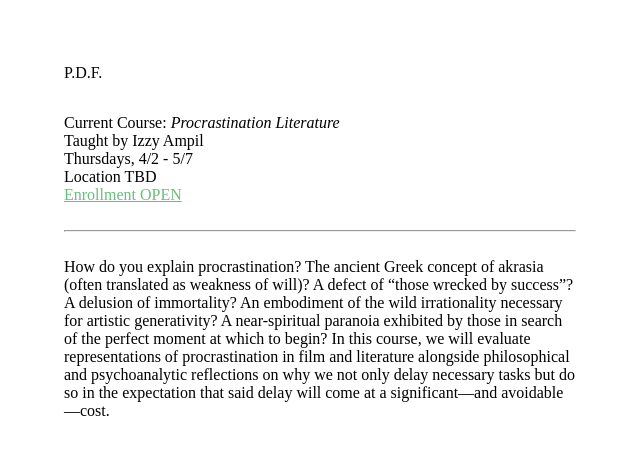
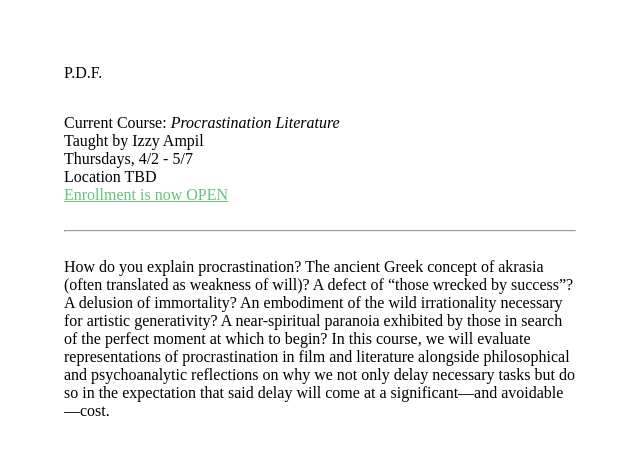
Before and after one commit to caleblstone/PDF, a Jekyll site: the page built from contentFolder/_courses/Course-01-Procrastination-Literature.md, in a window 1280 px wide. Shown: the top 455 px of the page, without its empty margins (0-640 px from the left). Built offline with Jekyll 4.4.1, drawn with Linux system fonts in a browser that asks for light colours; some web fonts are replaced; a script that is not in the unit is left out.

Commit message:
enrollment

```diff
--- a/_layouts/course.html
+++ b/_layouts/course.html
@@ -25,7 +25,7 @@
                     <p>{{ course.dateRange }}</p>
                     <p>{{ course.location }}</p>
                     {% if course.enrollmentStatus == true %}
-                        <a href="{{ course.applicationLink}}" style="color: #69BF7C; text-decoration: underline;">Enrollment OPEN</a>
+                        <a href="{{ course.applicationLink}}" style="color: #69BF7C; text-decoration: underline;">Enrollment is now OPEN</a>
                     {% endif %}
                     {% if course.enrollmentStatus == false %}
                         <p style="color: #ED3542;">Enrollment CLOSED</p>
--- a/_layouts/default.html
+++ b/_layouts/default.html
@@ -25,7 +25,7 @@
                     <p>{{ course.dateRange }}</p>
                     <p>{{ course.location }}</p>
                     {% if course.enrollmentStatus == true %}
-                        <a href="{{ course.applicationLink}}" style="color: #69BF7C; text-decoration: underline;">Enrollment OPEN</a>
+                        <a href="{{ course.applicationLink}}" style="color: #69BF7C; text-decoration: underline;">Enrollment is now OPEN</a>
                     {% endif %}
                     {% if course.enrollmentStatus == false %}
                         <p style="color: #ED3542;">Enrollment CLOSED</p>
```
